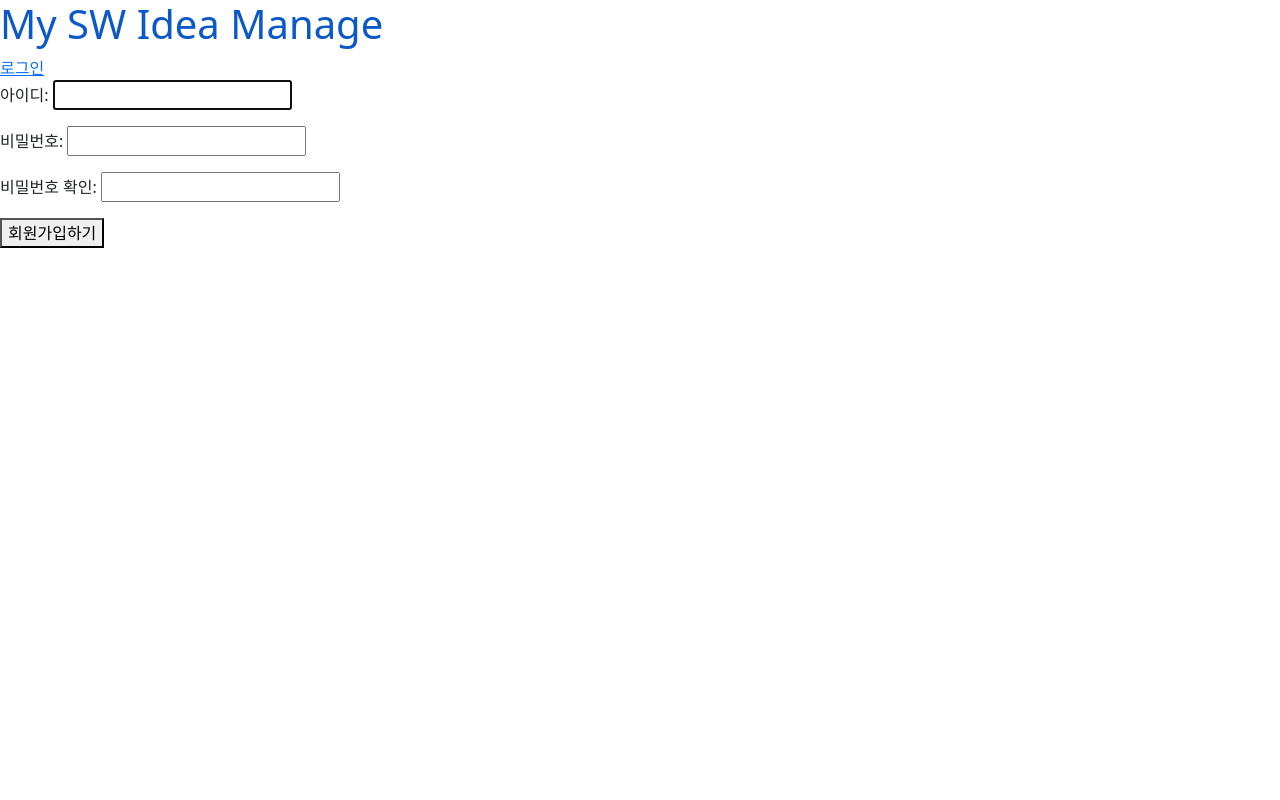
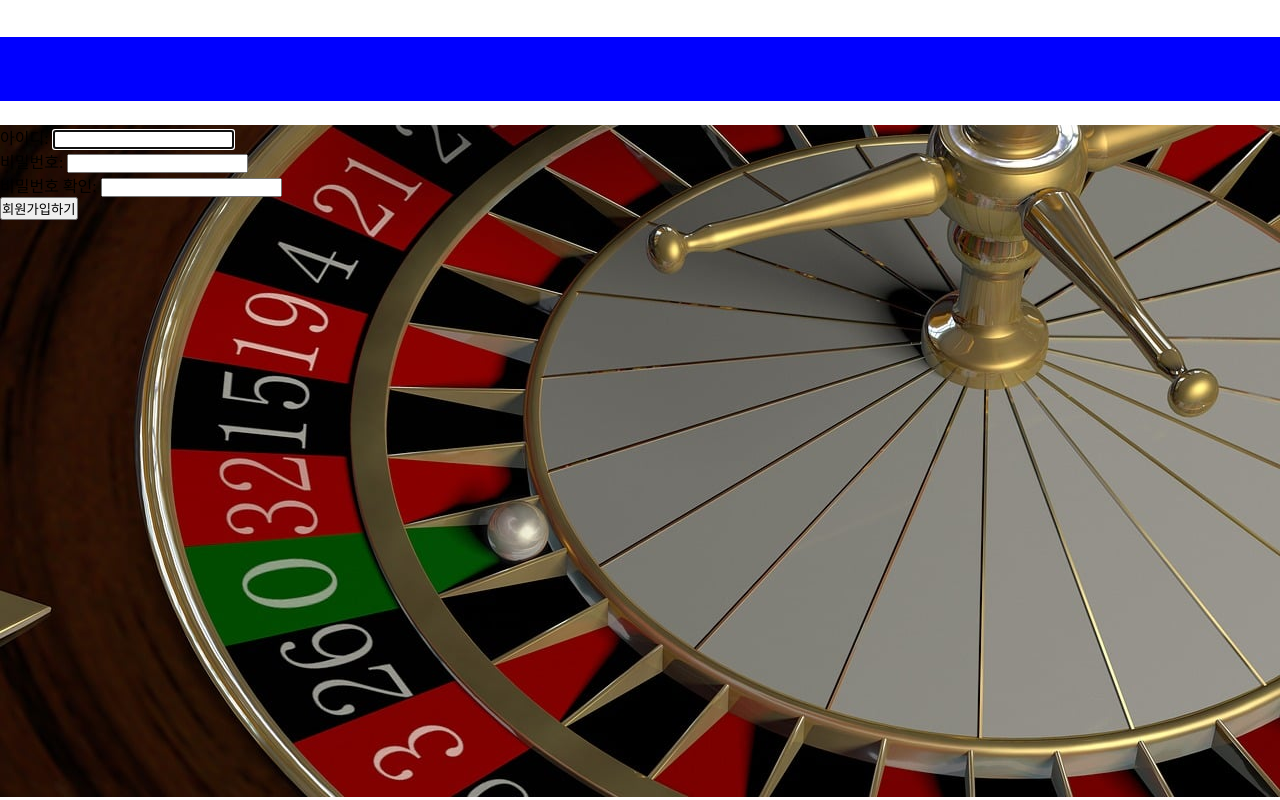
Before and after one commit to Pirogramming-21/Piro21_CardGame_01, a Django app: page /signup/ in a window 1280 px wide. Run offline with Django 4.2, Linux system fonts and the light colour scheme.

Commit message:
[Modified] base.html

```diff
--- a/apps/game/forms.py
+++ b/apps/game/forms.py
@@ -1,5 +1,5 @@
 from django import forms
-from .models import Game
+from .models import Game, Users
 import random as rd
 
 
--- /dev/null
+++ b/static/css/main.css
@@ -0,0 +1,93 @@
+/*nav*/
+* {
+    margin: 0;
+    padding: 0;
+}
+
+a {
+    color: white;
+}
+
+
+nav {
+    background-color: blue;
+    display: flex;
+    align-items: center;
+    height: 8vh;
+    justify-content:space-between;
+}
+
+nav > div {
+    margin: 0 10rem;
+    color: white;
+}
+
+#nav_menu {
+    display: flex;
+    gap: 3rem;
+}
+
+#nav_menu > a {
+    color:white;
+}
+
+/*footer*/
+footer{
+    height: 8vh;
+    background-color: blue;
+    display: flex;
+    justify-content: flex-end;
+    align-items: center;
+    padding-right: 50px;
+}
+
+footer > span{
+    color: white;
+}
+
+/**/
+section{
+    height: 84vh;
+    /*배경사진추가*/
+    background-image: url(../images/background.jpg);
+
+}
+
+.main_container{
+    height: 80vh;
+    display: flex;
+    align-items: center;
+    justify-content: center;
+
+    flex-direction: column;
+
+}
+/*
+.main_title{
+    display: flex;
+    justify-content: center;
+    align-items: center;
+    margin-bottom: 2rem;
+
+}
+    */
+.main_title>p{
+    font-size: 60px;
+    font-weight: bold;
+    color : blue;
+}
+
+
+.btns {
+    display: flex;
+    gap: 10px;
+    margin: 10px;
+
+}
+
+.btn_game, .btn_history, .btn_signup {
+    background-color: blue;
+    cursor: pointer;
+    padding: 5px 20px;
+    border-radius: 15px;
+}
--- a/templates/base.html
+++ b/templates/base.html
@@ -4,8 +4,8 @@
 <head>
     <meta charset="UTF-8">
     <meta name="viewport" content="width=device-width, initial-scale=1.0">
-    <link href="https://cdn.jsdelivr.net/npm/bootstrap@5.3.0/dist/css/bootstrap.min.css" rel="stylesheet" integrity="sha384-9ndCyUaIbzAi2FUVXJi0CjmCapSmO7SnpJef0486qhLnuZ2cdeRhO02iuK6FUUVM" crossorigin="anonymous">
-    <link rel="stylesheet" href="{%static 'ideas/css/style.css'%}">
+    <link rel="stylesheet" href="../static/css/main.css">
+
     {% block head %}
 
     {% endblock %}
@@ -22,11 +22,6 @@
 
         {% endblock %}
     </main>
-    <script
-        src="https://cdn.jsdelivr.net/npm/bootstrap@5.3.0/dist/js/bootstrap.bundle.min.js"
-        integrity="sha384-geWF76RCwLtnZ8qwWowPQNguL3RmwHVBC9FhGdlKrxdiJJigb/j/68SIy3Te4Bkz"
-        crossorigin="anonymous"
-    ></script>
-    <script src="{% static 'ideas/javascript/main.js' %}"></script>
+
 </body>
 </html>
```
Also changed, not shown: db.sqlite3.
